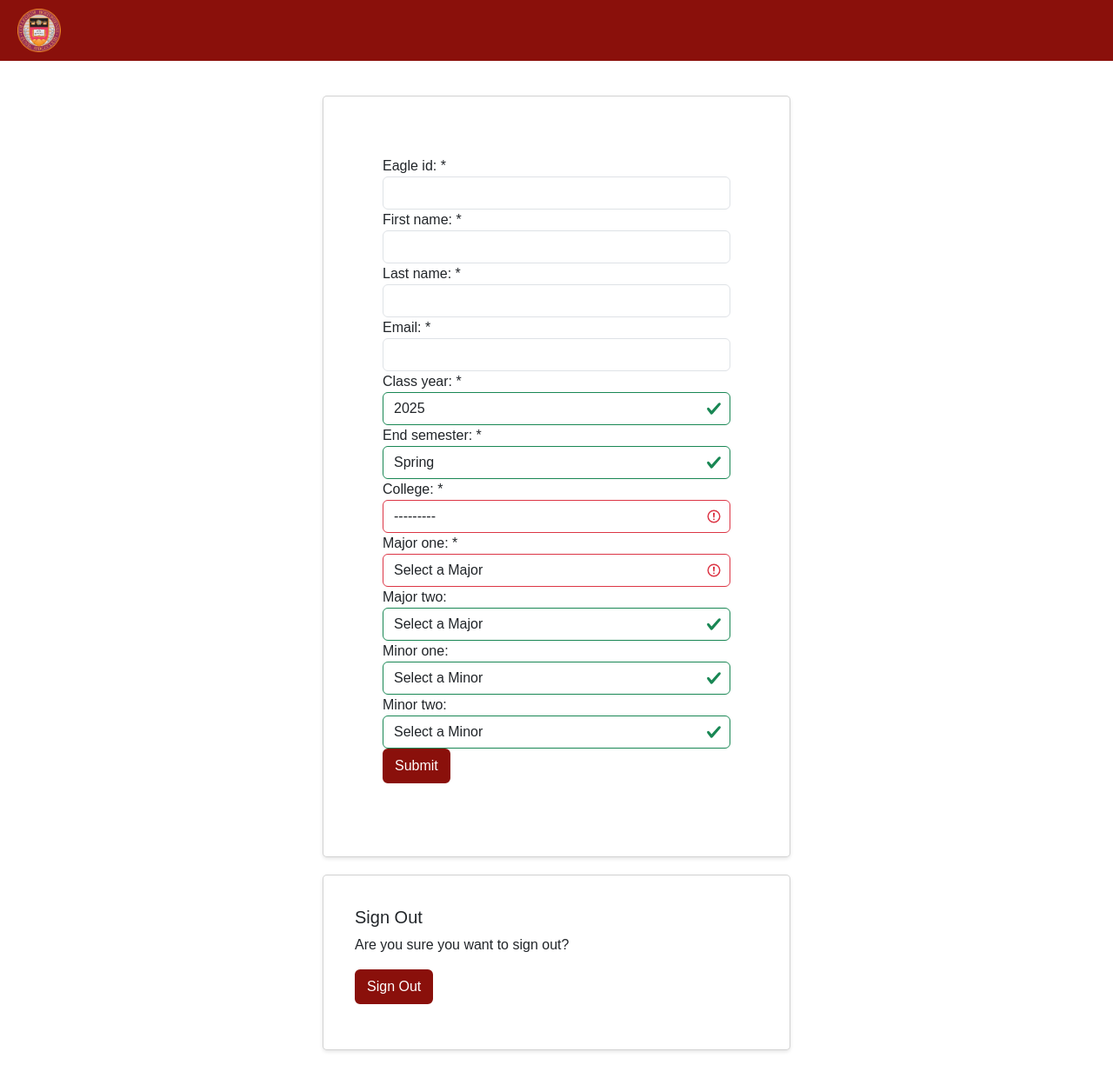
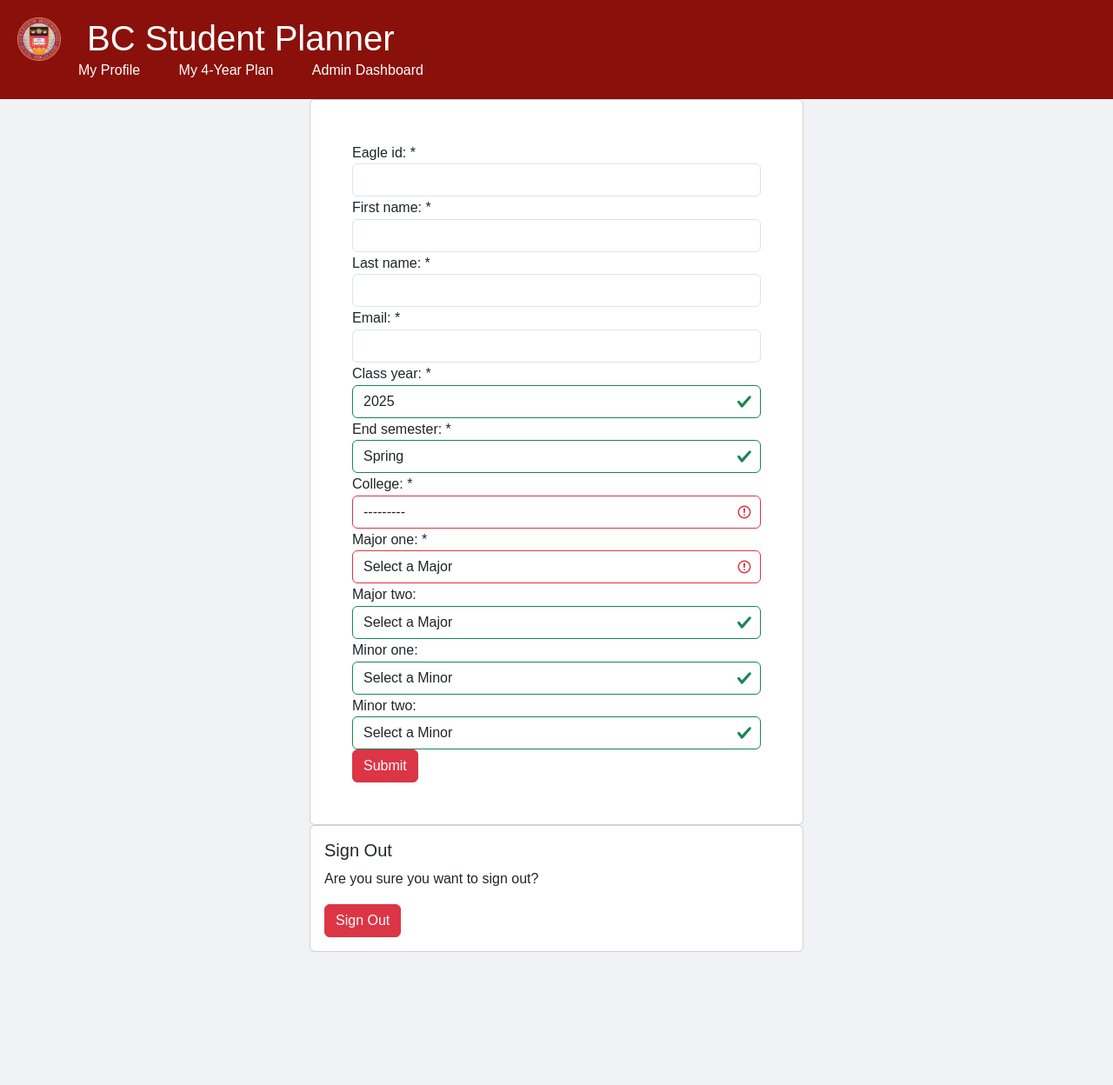
Before and after one commit to shipmaal/swe-django-deployment, a Django app: page /account/ in a window 1280 px wide. Shown: the whole page at 87% size. After the commit the page ends 1095 px from the top, so only its background shows below. Run offline with Django 5.2, Linux system fonts and the light colour scheme; data that the repository does not hold is empty; some libraries are stand-ins or nearby versions.

Commit message:
peepeepoopoo i love software engineering uwu fortnite senpai

```diff
--- a/student_planner/planner/templates/planner/landing_student.html
+++ b/student_planner/planner/templates/planner/landing_student.html
@@ -21,7 +21,8 @@
             <div class="main-nav">
             <ul>
               <li><a href="{% url 'account' %}">My Profile</a></li>
-              <li>My 4-Year Plan</li>
+              <li><a href="{}">My 4-Year Plan</a></li>
+              <li><a href="{% url 'admin_dashboard' %}">Admin Dashboard</a></li>
           </ul>
         </nav>
       </div>
--- a/student_planner/planner/urls.py
+++ b/student_planner/planner/urls.py
@@ -8,4 +8,5 @@ urlpatterns = [
     path('course-plans/', views.CoursePlansView.as_view(), name='course_plans'),
     path('explore-major/', views.ExploreMajorView.as_view(), name='explore_major'),
     path("plan-semester/<int:semester_id>", views.PlanSemester.as_view(), name="detail"),
+    path('admin-dashboard/', views.AdminDashboardView.as_view(), name='admin_dashboard'),
 ]
--- a/student_planner/templates/account.html
+++ b/student_planner/templates/account.html
@@ -8,48 +8,32 @@
 {% load i18n %}
 {% load account %}
 
+
 <!DOCTYPE html>
 <html lang="en">
-<head>
+  <head>
     <meta charset="UTF-8" />
     <meta name="viewport" content="width=device-width, initial-scale=1.0" />
-    <title>Account Page - Boston College Student Planner</title>
-    <style>
-        body {
-            margin: 0;
-            padding: 0;
-            font-family: Arial, sans-serif;
-            background-color: #fff; /* All white background */
-        }
-        .navbar {
-            background-color: #8a100b; /* Red background */
-            padding: 10px 20px;
-        }
-        .navbar img {
-            height: 50px; /* Adjust based on your logo's size */
-        }
-        .container {
-            padding: 20px;
-            margin-top: 20px;
-        }
-        .card {
-            background-color: #fff;
-            box-shadow: 0 2px 4px rgba(0,0,0,0.1);
-            border-radius: 5px;
-            padding: 20px;
-            margin-bottom: 20px;
-        }
-        .btn-danger {
-            background-color: #8a100b;
-            color: #fff;
-            border: 2px solid #8a100b;
-        }
-    </style>
-</head>
+    <title>Admin Dashboard</title>
+    <link rel="stylesheet" href="{% static 'css/landing_student.css' %}">
+    <script src="https://code.jquery.com/jquery-3.3.1.slim.min.js" integrity="sha384-q8i/X+965DzO0rT7abK41JStQIAqVgRVzpbzo5smXKp4YfRvH+8abtTE1Pi6jizo" crossorigin="anonymous"></script>
+  </head>
+  <body>
+    <header class="main-header">
+      <div class="header-container">
+        <img src="{% static 'assets/logo.png' %}" alt="Boston College Logo" class="navbar-logo">
+        <div class="header-content">
+            <h1 class="logo">BC Student Planner</h1>
+            <div class="main-nav">
+            <ul>
+              <li><a href="{% url 'account' %}">My Profile</a></li>
+              <li><a href="{}">My 4-Year Plan</a></li>
+              <li><a href="{% url 'admin_dashboard' %}">Admin Dashboard</a></li>
+          </ul>
+        </nav>
+      </div>
+    </header>
 <body>
-    <nav class="navbar">
-        <img src="{% static 'assets/logo.png' %}" alt="Logo">
-    </nav>
     <div class="container">
         <div class="row justify-content-center">
             <div class="col-md-6"> <!-- Adjusted column width for better layout -->
```
Also changed, not shown: student_planner/planner/templates/planner/admin_dashboard.html (added, +37 -0 lines), student_planner/planner/views.py (+12 -0 lines), student_planner/student_planner/settings.py (+3 -4 lines), student_planner/templates/base.html (added, +28 -0 lines).
